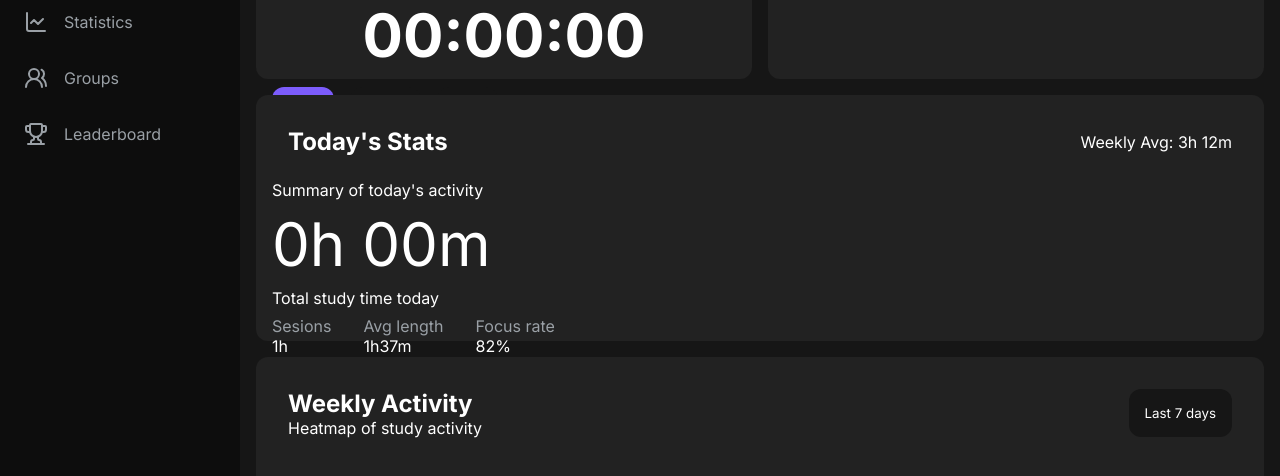
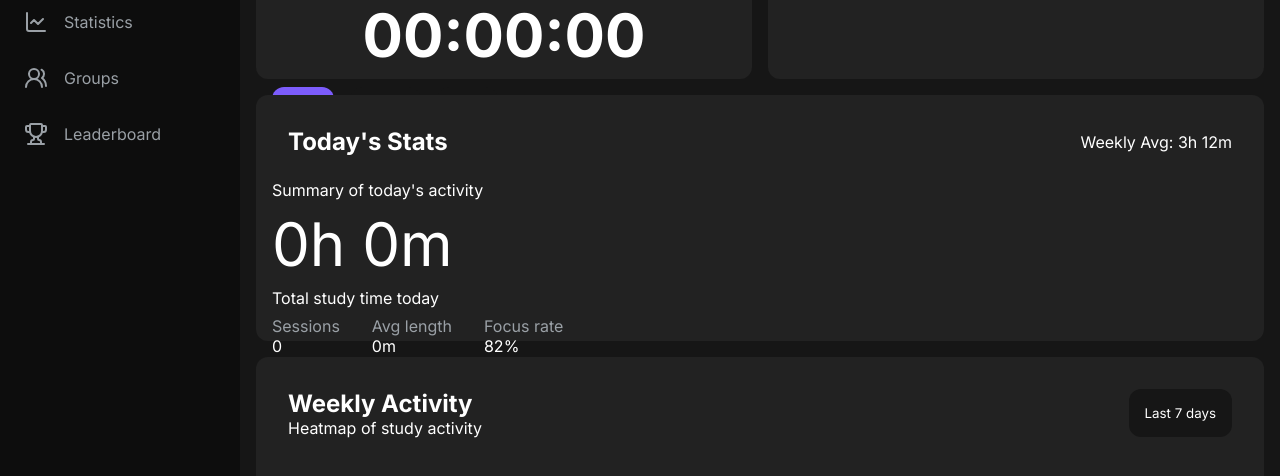
Before and after one commit to ynchhk/ypt, a website: page app.html in a window 1280 px wide. Shown: the part 182-658 px from the top of the page. Drawn offline with nearby package versions, Linux system fonts and the light colour scheme.

Commit message:
Add today stats with localStorage

```diff
--- a/app.html
+++ b/app.html
@@ -97,29 +97,27 @@
         <h2>Today's Stats</h2>
         <p>Weekly Avg: 3h 12m</p>
     </div>
-        <p>
-            Summary of today's activity
-        </p>
+    <p>Summary of today's activity</p>
+
     <div class="stats-time">
-            <span>0h 00m</span>
+        <span id="stats-total-time">0h 00m</span>
     </div>
     <p>Total study time today</p>
+
     <div class="stats-row">
         <div class="stat-item">
-                <span class = "stat-item-name">Sesions</span>
-                <span>1h</span>
+            <span class="stat-item-name">Sessions</span>
+            <span id="stats-sessions">0</span>
         </div>
         <div class="stat-item">
-                <span class = "stat-item-name">Avg length</span>
-                <span>1h37m</span>
+            <span class="stat-item-name">Avg length</span>
+            <span id="stats-avg">0m</span>
         </div>
         <div class="stat-item">
-                <span class = "stat-item-name">Focus rate</span>
+            <span class="stat-item-name">Focus rate</span>
             <span>82%</span>
         </div>
     </div>
-
-
 </section>
 
     <section class="week-activ">
@@ -139,6 +137,8 @@
 <script>
     lucide.createIcons();
 </script>
+<script src="./js/stats.js"></script>
+
 <script src = "./js/timer.js">
 </script>
 <script src = "./js/todo.js"></script>
--- a/js/stats.js
+++ b/js/stats.js
@@ -11,4 +11,22 @@ if (savedStats) {
 
 function saveStats() {
     localStorage.setItem('todayStats', JSON.stringify(todayStats))
+    updateStatsDisplay()
 }
+
+function updateStatsDisplay() {
+    const h = Math.floor(todayStats.totalSeconds / 3600)
+    const m = Math.floor((todayStats.totalSeconds % 3600) / 60)
+
+    document.querySelector('#stats-total-time').textContent = `${h}h ${m}m`
+    document.querySelector('#stats-sessions').textContent = todayStats.sessions
+
+    // Среднее время одной сессии
+    if (todayStats.sessions > 0) {
+        const avgSeconds = Math.floor(todayStats.totalSeconds / todayStats.sessions)
+        const avgM = Math.floor(avgSeconds / 60)
+        document.querySelector('#stats-avg').textContent = `${avgM}m`
+    }
+}
+
+updateStatsDisplay()
--- a/js/timer.js
+++ b/js/timer.js
@@ -1,6 +1,6 @@
-ck
+
 let seconds = 0;
-const saved = localStorage.getItem('seconds');
+let saved = localStorage.getItem('seconds');
 if (saved) {
     seconds = parseInt(saved);
 }
@@ -28,6 +28,7 @@ btnPause.addEventListener('click', ()=>{isRunning = false;});
 btnStop.addEventListener('click', ()=>{
     isRunning = false;
     seconds = 0;
+    localStorage.setItem('seconds',0)
     updateDisplay()
     btnResume.textContent = 'Start'
 });
```
Lines whose indentation alone changed are shown as unchanged.
